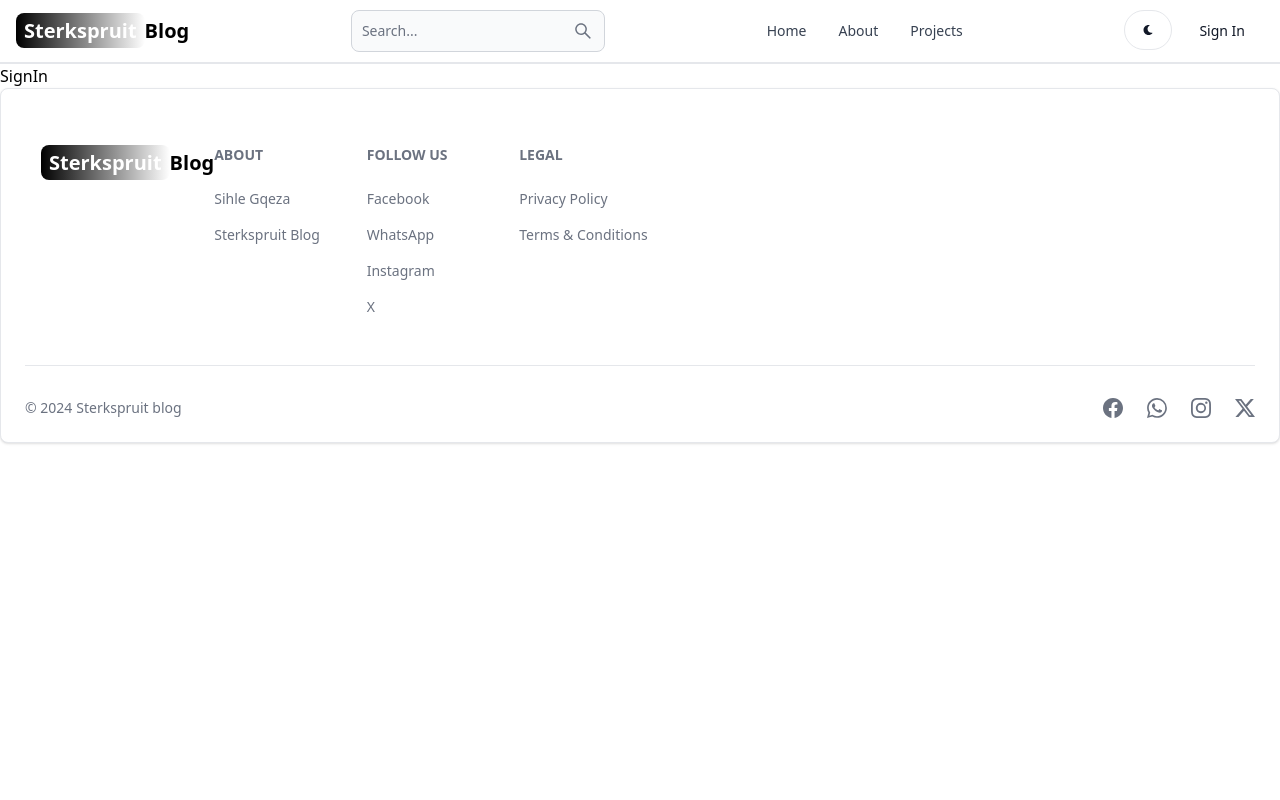
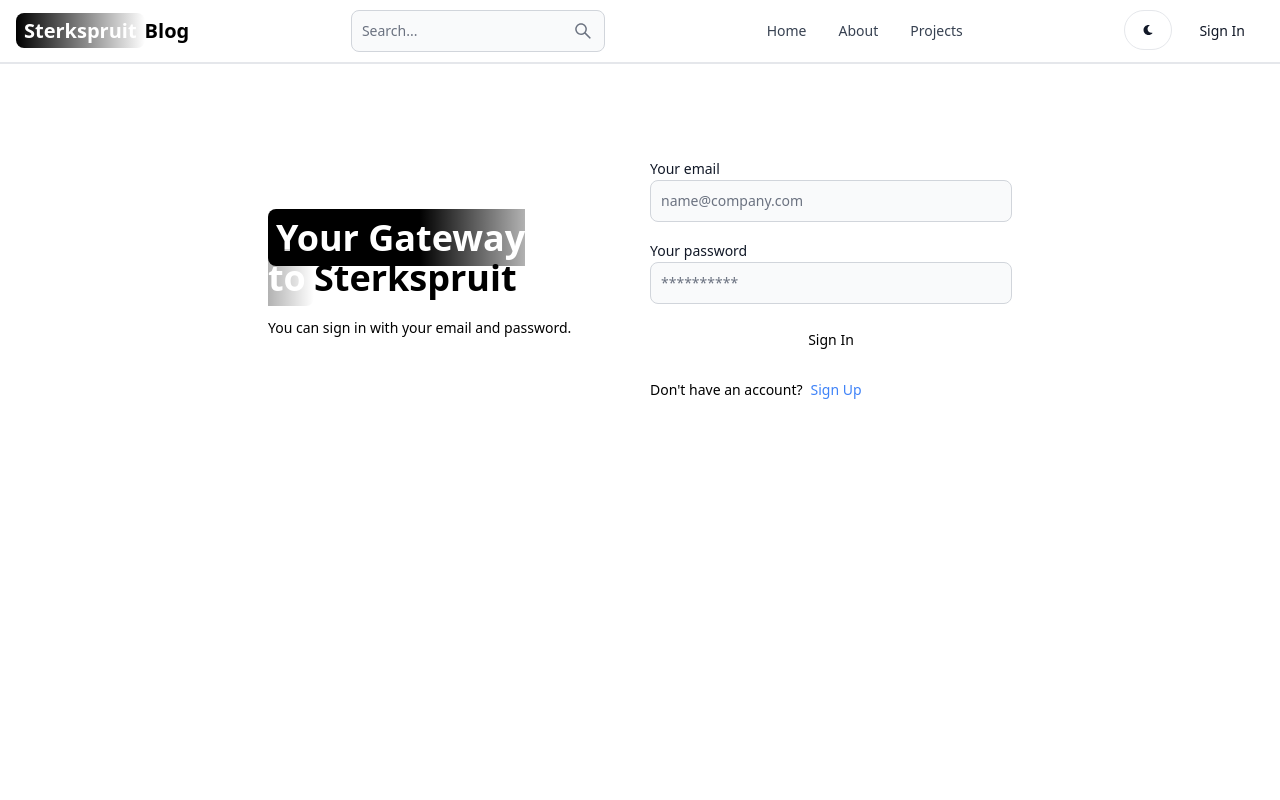
Before and after one commit to iamsihlegqeza/sterkSwave, a React (Vite) app in the folder client/: page /sign-in in a window 1280 px wide. Shown: the top 800 px of the page. Built offline with nearby package versions, Linux system fonts and the light colour scheme.

Commit message:
complete signin page functionality

```diff
--- a/client/src/pages/SignIn.jsx
+++ b/client/src/pages/SignIn.jsx
@@ -1,9 +1,102 @@
-import React from 'react'
+import { Alert, Button, Label, Spinner, TextInput } from 'flowbite-react';
+import { useState } from 'react';
+import { Link, useNavigate } from 'react-router-dom';
 
-export default function SignIn() {
+export default function signIn() {
+  const [formData, setFormData] = useState({});
+  const [errorMessage, setErrorMessage] = useState(null);
+  const [loading, setLoading] = useState(false);
+  const navigate = useNavigate();
+  const handleChange = (e) => {
+    setFormData({ ...formData, [e.target.id]: e.target.value.trim() });
+  };
+  const handleSubmit = async (e) => {
+    e.preventDefault();
+    if (!formData.email || !formData.password) {
+      return setErrorMessage('Please fill out all fields.');
+    }
+    try {
+      setLoading(true);
+      setErrorMessage(null);
+      const res = await fetch('/api/auth/signin', {
+        method: 'POST',
+        headers: { 'Content-Type': 'application/json' },
+        body: JSON.stringify(formData),
+      });
+      const data = await res.json();
+      console.log("dispalying the data")
+      if (data.success === false) {
+        return setErrorMessage(data.message);
+      }
+      setLoading(false);
+      if(res.ok) {
+        navigate('/');
+      }
+    } catch (error) {
+      setErrorMessage(error.message);
+      setLoading(false);
+    }
+  };
   return (
-    <div>
-      SignIn
+    <div className='min-h-screen mt-20'>
+    <div className='flex p-3 max-w-3xl mx-auto flex-col md:flex-row md:items-center gap-5'>
+      {/* left */}
+      <div className='flex-1'>
+        <Link to="/" className='font-bold dark:text-black text-4xl'>
+            <span className='px-2 py-1 bg-gradient-to-r from-black via-black rounded-lg text-white dark:text-black  dark:from-white'>Your Gateway to</span>Sterkspruit
+        </Link>
+        <p className='text-sm mt-5'>
+          You can sign in with your email and password.
+        </p>
+      </div>
+      {/* right */}
+      <div className='flex-1'>
+        <form className='flex flex-col gap-4' onSubmit={handleSubmit}>
+          <div>
+            <Label value='Your email' />
+            <TextInput
+              type='email'
+              placeholder='name@company.com'
+              id='email'
+              onChange={handleChange}
+            />
+          </div>
+          <div>
+            <Label value='Your password' />
+            <TextInput
+              type='password'
+              placeholder='**********'
+              id='password'
+              onChange={handleChange}
+            />
+          </div>
+          <Button gradientDuoTone='gray'
+              type='submit'
+              disabled={loading}
+            >
+              {loading ? (
+                <>
+                  <Spinner size='sm' />
+                  <span className='pl-3'>Loading...</span>
+                </>
+              ) : (
+                'Sign In'
+              )}
+          </Button>
+        </form>
+        <div className='flex gap-2 text-sm mt-5'>
+          <span>Don't have an account?</span>
+          <Link to='/sign-up' className='text-blue-500'>
+            Sign Up
+          </Link>
+        </div>
+          {errorMessage && (
+            <Alert className='mt-5' color='failure'>
+              {errorMessage}
+            </Alert>
+          )}
+      </div>
+    </div>
     </div>
   )
-}
+};
```
